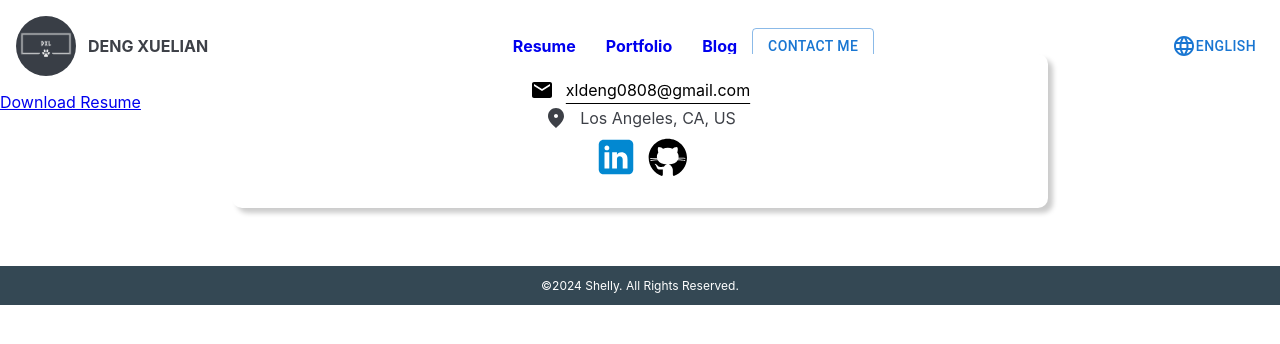
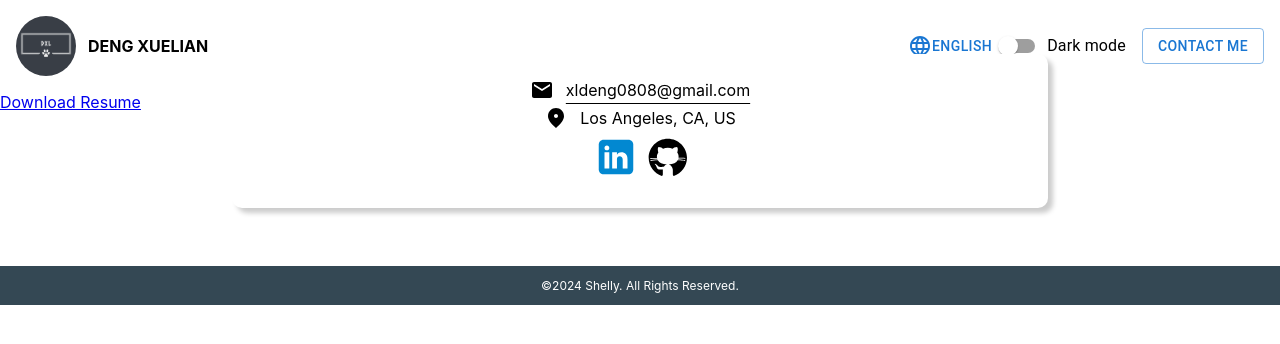
Before and after one commit to ShellyDeng08/My_Website, a React (Create React App) app: page /my-website/resume in a window 1280 px wide. Shown: the top 344 px of the page. Built offline with nearby package versions, Linux system fonts and the light colour scheme.

Commit message:
feat: add theme

```diff
--- a/src/App.scss
+++ b/src/App.scss
@@ -1,27 +1,10 @@
 
-:root {
-
-    --primary-color: rgb(124,103,180);
-    --secondary-color: #f1f1f1;
-    --text-color: rgb(61,64,71);
-}
-
-.root-dark {
-    /* 深色主题 */
-    --primary-color: #4a76a8;
-    --secondary-color: #e0e0e0;
-}
 body {
     color: var(--text-color);
 }
+
 p {
     margin: 0;
-}
-body.light {
-    background-color: #fff;
-}
-body.dark {
-    background-color: black;
 }
 
 .w-50 {
--- a/src/components/Navbar/index.tsx
+++ b/src/components/Navbar/index.tsx
@@ -7,6 +7,9 @@ import { Menu, MenuItem, Button } from '@mui/material'
 import LanguageIcon from '@mui/icons-material/Language';
 import { BLOG_URL } from '../../utils/const'
 import "./index.scss"
+import { useTheme } from '../../context/ThemeContext'
+import Switch from '@mui/material/Switch';
+import FormControlLabel from '@mui/material/FormControlLabel';
 
 
 const BASE_CLA = "navbar"
@@ -23,6 +26,8 @@ const Navbar = observer(() => {
     const goToContact = () => {
 
     }
+
+    const {toggleTheme, theme} = useTheme()
     const languageOpen = Boolean(anchorEl)
 
     return (
@@ -31,7 +36,7 @@ const Navbar = observer(() => {
                 <img className='navbar-avatar' src={`${BASE_PATH}/image/logo.png`} />
                 <span className='navbar-user-name'>{userInfoStore.userInfo.userName}</span>
             </section>
-            <ul className={`${BASE_CLA}-list`}>
+            {/* <ul className={`${BASE_CLA}-list`}>
                 <li className={`${BASE_CLA}-item`}>
                     <Link to={ROUTE_PATH.resume} className={({ isActive }) => "navbar-link" + (isActive ? " active" : "")}>{languageStore.getTranslation("nav_resume")}</Link>
                 </li>
@@ -41,10 +46,7 @@ const Navbar = observer(() => {
                 <li className={`${BASE_CLA}-item`}>
                     <a href={BLOG_URL} className="navbar-link" target="_blank">{languageStore.getTranslation("nav_blog")}</a>
                 </li>
-                <li>
-                    <Button variant="outlined" onClick={goToContact}>{getTranslation("nav_contact")}</Button>
-                </li>
-            </ul>
+            </ul> */}
             <section className='navbar-right'>
                 <Button
                     id="basic-button"
@@ -69,6 +71,13 @@ const Navbar = observer(() => {
                         <MenuItem key={key} onClick={() => languageStore.toggleLanguage(languageConfig[key].code)}>{languageConfig[key].name}</MenuItem>
                     ))}
                 </Menu>
+                <FormControlLabel control={
+                    <Switch
+                        checked={theme === 'dark'}
+                        onChange={toggleTheme}
+                        inputProps={{ 'aria-label': 'controlled' }}/>}
+                label={getTranslation("Dark mode")} />
+                <Button variant="outlined" onClick={goToContact}>{getTranslation("nav_contact")}</Button>
             </section>
         </nav>
     )
--- /dev/null
+++ b/src/context/ThemeContext.tsx
@@ -0,0 +1,35 @@
+import React, { createContext, useContext, useState } from "react";
+
+export enum Theme {
+    light = 'light',
+    dark = 'dark'
+}
+
+interface ThemeContextType {
+    theme: Theme,
+    toggleTheme: () => void
+}
+
+const ThemeContext = createContext<undefined|ThemeContextType>(undefined)
+
+export const ThemeProvider = ({children}: {children: React.ReactNode}) => {
+    const [theme, setTheme] = useState<Theme>(Theme.light)
+    const toggleTheme = () => {
+        const newTheme = theme === Theme.light ? Theme.dark : Theme.light
+        setTheme(newTheme)
+        document.documentElement.setAttribute('data-theme', newTheme)
+    }
+    return (
+        <ThemeContext.Provider value={{theme, toggleTheme}}>
+            {children}
+        </ThemeContext.Provider>
+    )
+}
+
+export const useTheme = () => {
+    const context = useContext(ThemeContext)
+    if(!context) {
+        throw new Error('useTheme must be used within a ThemeProvider')
+    }
+    return context
+}
--- a/src/index.css
+++ b/src/index.scss
@@ -5,6 +5,8 @@ body {
     sans-serif;
   -webkit-font-smoothing: antialiased;
   -moz-osx-font-smoothing: grayscale;
+  color: var(--text-color);
+  background-color: var(--bg-color);
 }
 
 code {
--- a/src/index.tsx
+++ b/src/index.tsx
@@ -1,8 +1,9 @@
 import React from 'react';
 import ReactDOM from 'react-dom/client';
-import './index.css';
+import './index.scss';
 import App from './App';
 import reportWebVitals from './reportWebVitals';
+
 
 const root = ReactDOM.createRoot(
   document.getElementById('root') as HTMLElement
--- /dev/null
+++ b/src/variables.scss
@@ -0,0 +1,8 @@
+:root {
+    --bg-color: #fff;
+    --text-color: #000;
+}
+[data-theme='dark'] {
+    --bg-color: #000;
+    --text-color: #fff;
+}
```
Also changed, not shown: src/App.tsx (+7 -2 lines).
